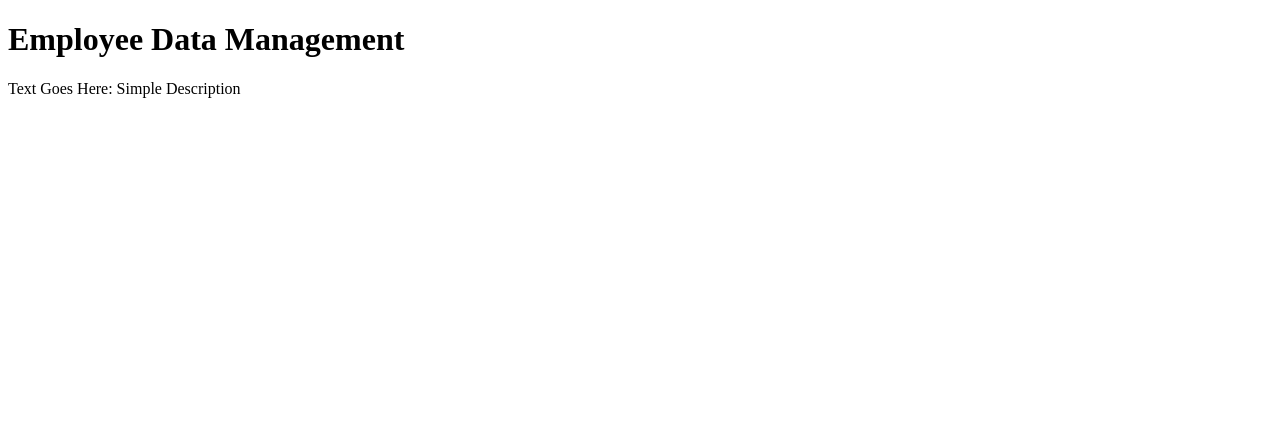
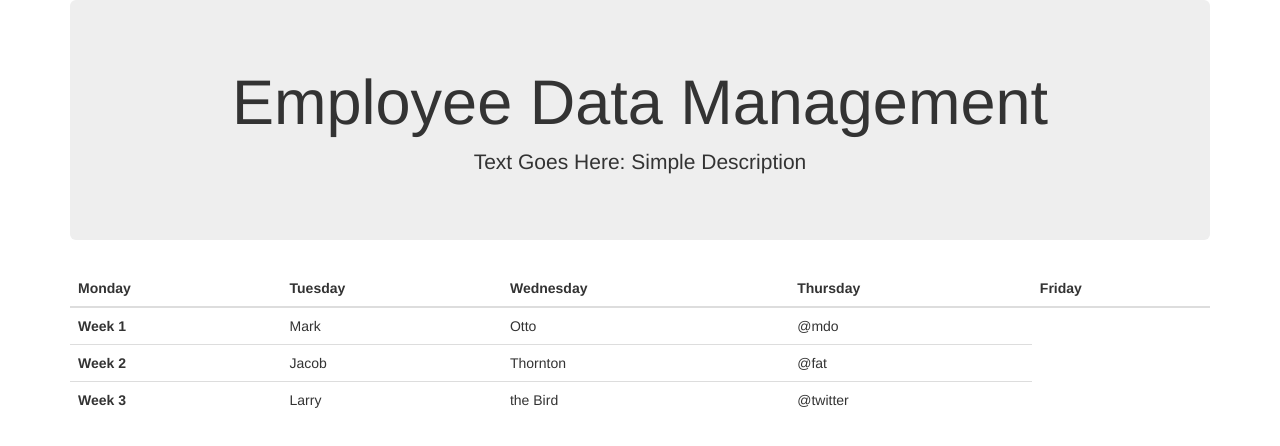
Before and after one commit to ChrisLBlack/EmployeeDataManagement, a plain HTML site: page index.html in a window 1280 px wide. Drawn offline with nearby package versions, Linux system fonts and the light colour scheme.

Commit message:
putting up the framework

```diff
--- a/app.js
+++ b/app.js
@@ -0,0 +1,9 @@
+$(document).ready(function () {
+
+
+
+    $("#rowInsert").on("click", function () {
+
+    });
+
+});
--- a/index.html
+++ b/index.html
@@ -12,24 +12,58 @@
     <meta name="viewport" content="width=device-width, initial-scale=1.0">
     <meta http-equiv="X-UA-Compatible" content="ie=edge">
     <!--Bootstrap CDN Link-->
-    <link href="https://stackpath.bootstrapcdn.com/bootstrap/4.1.2/css/bootstrap.min.css">
+    <link rel="stylesheet" href="https://maxcdn.bootstrapcdn.com/bootstrap/3.3.6/css/bootstrap.min.css" integrity="sha384-1q8mTJOASx8j1Au+a5WDVnPi2lkFfwwEAa8hDDdjZlpLegxhjVME1fgjWPGmkzs7"
+        crossorigin="anonymous">
 
     <title>Employee Data Management</title>
 </head>
 
 <body>
     <div class="container">
-        <div class="jumbotron jumbotron-fluid">
+        <div class="jumbotron jumbotron-fluid text-center">
             <div class="container">
                 <h1 class="display-4">Employee Data Management</h1>
                 <p class="lead">Text Goes Here: Simple Description</p>
             </div>
         </div>
+        <table class="table">
+            <thead>
+              <tr>
+                <th scope="col">Monday</th>
+                <th scope="col">Tuesday</th>
+                <th scope="col">Wednesday</th>
+                <th scope="col">Thursday</th>
+                <th scope="col">Friday</th>
+              </tr>
+            </thead>
+            <tbody>
+              <tr>
+                <th scope="row">Week 1</th>
+                <td>Mark</td>
+                <td>Otto</td>
+                <td>@mdo</td>
+              </tr>
+              <tr>
+                <th scope="row">Week 2</th>
+                <td>Jacob</td>
+                <td>Thornton</td>
+                <td>@fat</td>
+              </tr>
+              <tr>
+                <th scope="row">Week 3</th>
+                <td>Larry</td>
+                <td>the Bird</td>
+                <td>@twitter</td>
+              </tr>
+            </tbody>
+          </table>
         <div class="container" id="rowInsert">
 
         </div>
 
     </div>
+
+    <script type="text/javascript" src="app.js"></script>
 </body>
 
 </html>
```
